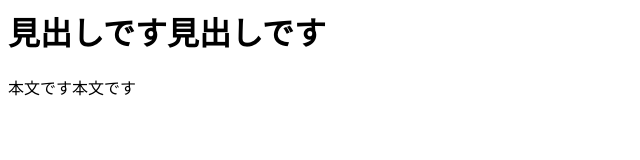
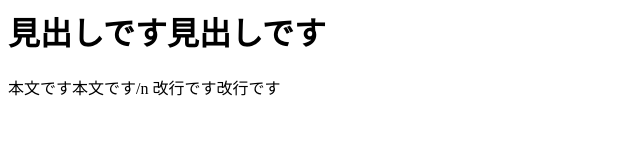
Before and after one commit to LittIe-ma/github-pages-test, a plain HTML site: page index.html in a window 1280 px wide. Shown: the whole page, without its empty margins (0-640 px from the left). Drawn offline with Linux system fonts and the light colour scheme.

Commit message:
Update index.html

```diff
--- a/index.html
+++ b/index.html
@@ -1,6 +1,7 @@
 <h1>見出しです見出しです</h1>
 <main>
   <body>
-    本文です本文です
+    本文です本文です/n
+    改行です改行です
   </body>
 </main>
```
